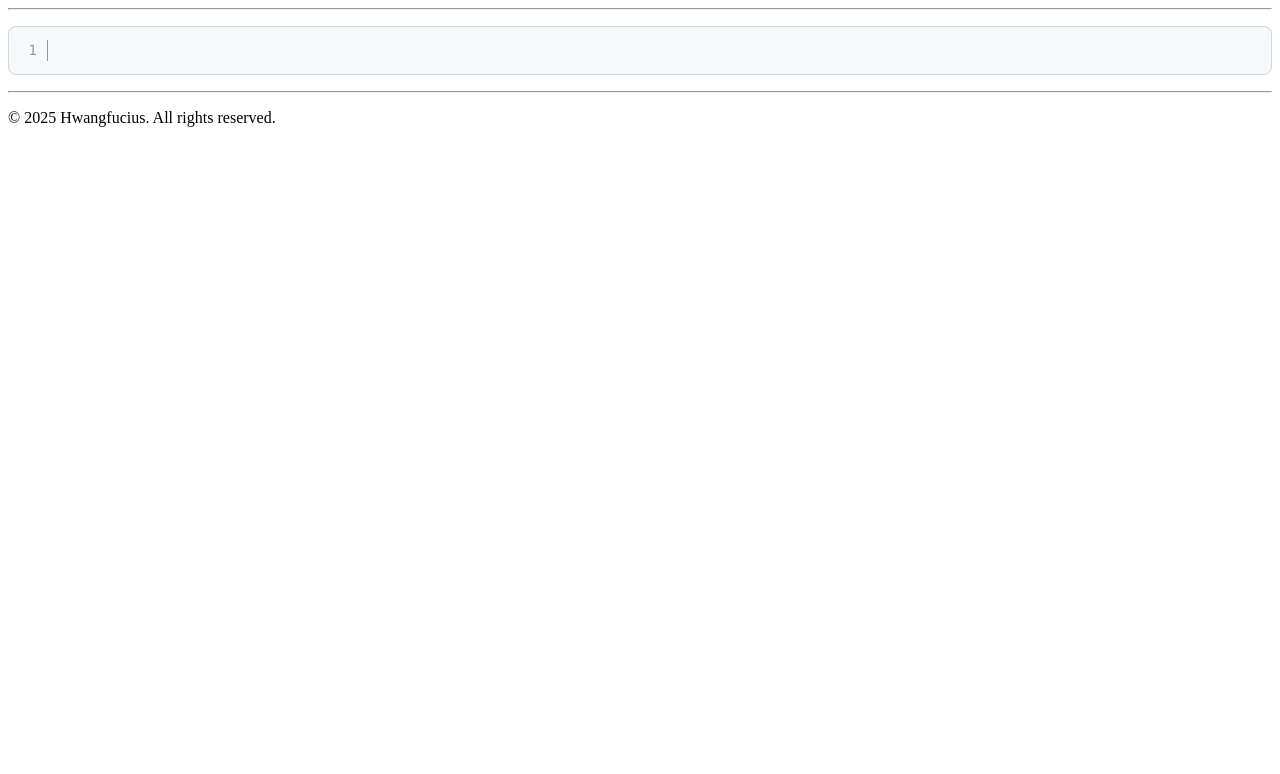
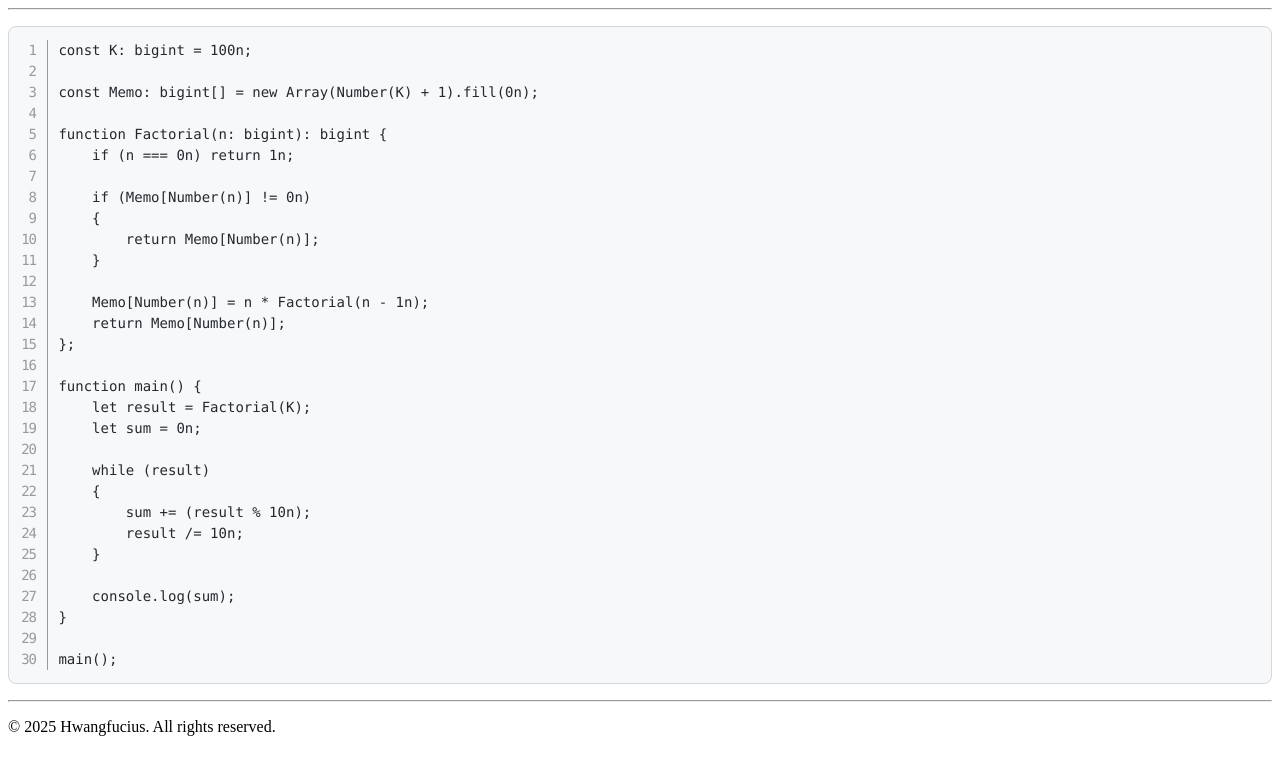
Before and after one commit to hwang-fu/project-euler, a website: page docs/20.html in a window 1280 px wide. Drawn offline with nearby package versions, Linux system fonts and the light colour scheme.

Commit message:
docs(20): ts

```diff
--- a/docs/20.html
+++ b/docs/20.html
@@ -121,7 +121,36 @@
 
 
 <!-- * * * * * * * * * * * * * * -->
-<pre><code class="language-c line-numbers">
+<pre><code class="language-typescript line-numbers">const K: bigint = 100n;
+
+const Memo: bigint[] = new Array(Number(K) + 1).fill(0n);
+
+function Factorial(n: bigint): bigint {
+    if (n === 0n) return 1n;
+
+    if (Memo[Number(n)] != 0n)
+    {
+        return Memo[Number(n)];
+    }
+
+    Memo[Number(n)] = n * Factorial(n - 1n);
+    return Memo[Number(n)];
+};
+
+function main() {
+    let result = Factorial(K);
+    let sum = 0n;
+
+    while (result)
+    {
+        sum += (result % 10n);
+        result /= 10n;
+    }
+
+    console.log(sum);
+}
+
+main();
 </code></pre>
 <!-- * * * * * * * * * * * * * * -->
 
```
